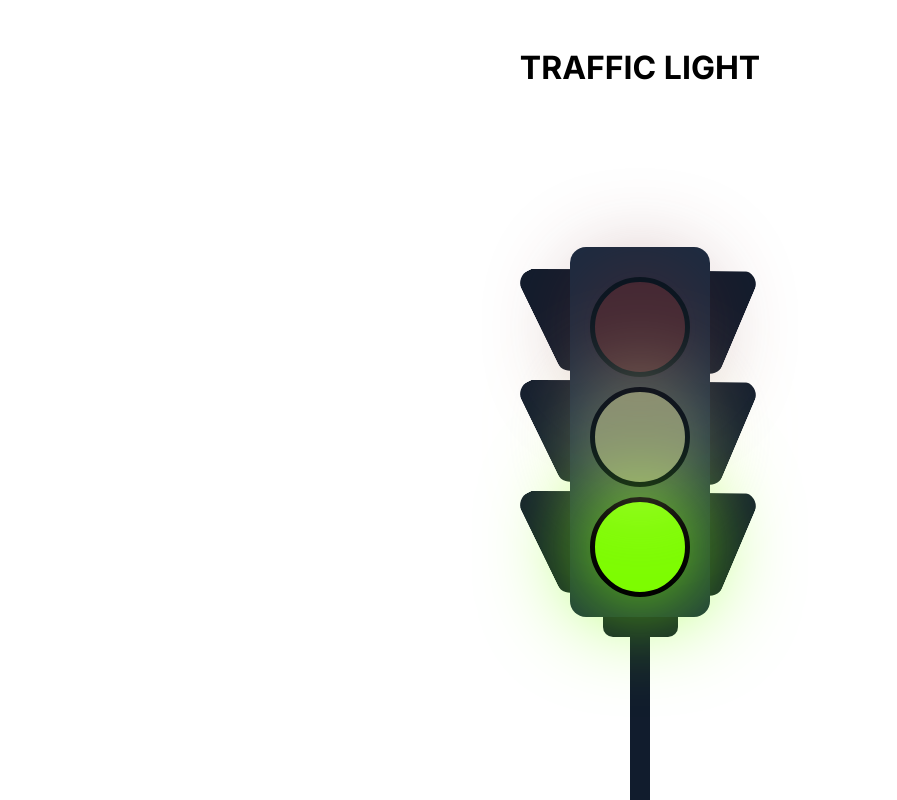
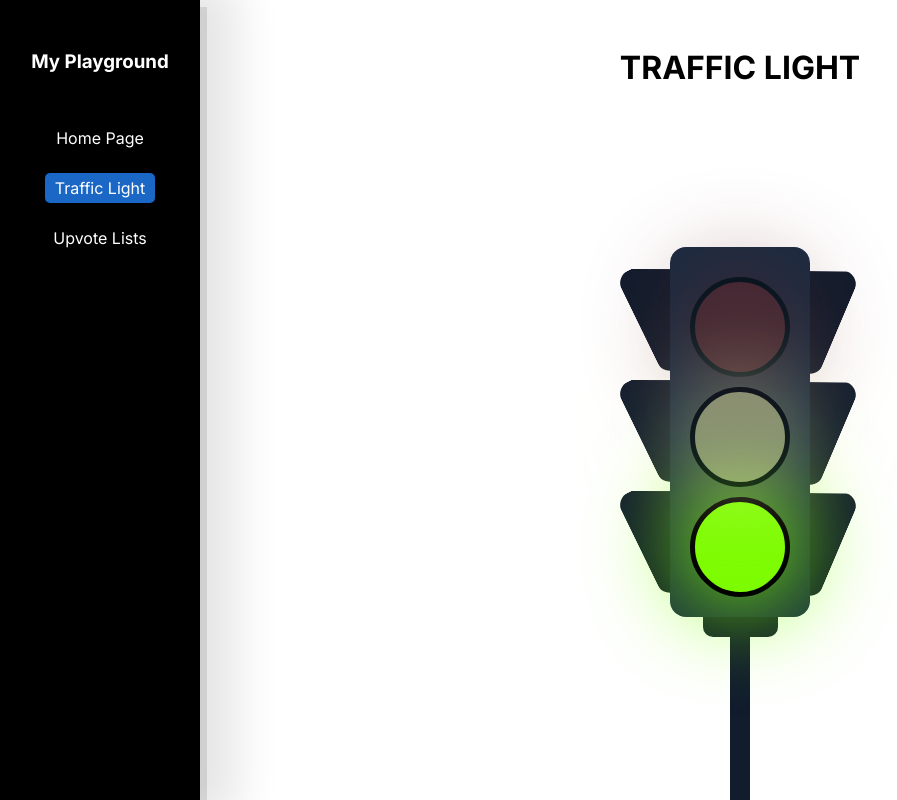
Before and after one commit to GabrielHammermeister/playground, a Next.js app: page /pages/traffic-light in a window 1280 px wide. Shown: the whole page, without its empty margins (0-897 px from the left). Built offline with nearby package versions, Linux system fonts and the light colour scheme.

Commit message:
feat(general): adds loading and navigation bar components

```diff
--- /dev/null
+++ b/src/app/components/LoadingCircleDots/styles.module.css
@@ -0,0 +1,85 @@
+.ldsRoller {
+    display: inline-block;
+    position: relative;
+    top: 20%;
+    width: 80px;
+    height: 80px;
+}
+.ldsRoller div {
+    animation: ldsRoller 1.2s cubic-bezier(0.5, 0, 0.5, 1) infinite;
+    transform-origin: 40px 40px;
+}
+.ldsRoller div:after {
+    content: " ";
+    display: block;
+    position: absolute;
+    width: 7px;
+    height: 7px;
+    border-radius: 50%;
+    margin: -4px 0 0 -4px;
+    background: black;
+}
+.ldsRoller div:nth-child(1) {
+    animation-delay: -0.036s;
+}
+.ldsRoller div:nth-child(1):after {
+    top: 63px;
+    left: 63px;
+}
+.ldsRoller div:nth-child(2) {
+    animation-delay: -0.072s;
+}
+.ldsRoller div:nth-child(2):after {
+    top: 68px;
+    left: 56px;
+}
+.ldsRoller div:nth-child(3) {
+    animation-delay: -0.108s;
+}
+.ldsRoller div:nth-child(3):after {
+    top: 71px;
+    left: 48px;
+}
+.ldsRoller div:nth-child(4) {
+    animation-delay: -0.144s;
+}
+.ldsRoller div:nth-child(4):after {
+    top: 72px;
+    left: 40px;
+}
+.ldsRoller div:nth-child(5) {
+    animation-delay: -0.18s;
+}
+.ldsRoller div:nth-child(5):after {
+    top: 71px;
+    left: 32px;
+}
+.ldsRoller div:nth-child(6) {
+    animation-delay: -0.216s;
+}
+.ldsRoller div:nth-child(6):after {
+    top: 68px;
+    left: 24px;
+}
+.ldsRoller div:nth-child(7) {
+    animation-delay: -0.252s;
+}
+.ldsRoller div:nth-child(7):after {
+    top: 63px;
+    left: 17px;
+}
+.ldsRoller div:nth-child(8) {
+    animation-delay: -0.288s;
+}
+.ldsRoller div:nth-child(8):after {
+    top: 56px;
+    left: 12px;
+}
+@keyframes ldsRoller {
+    0% {
+        transform: rotate(0deg);
+    }
+    100% {
+        transform: rotate(360deg);
+    }
+}
--- /dev/null
+++ b/src/app/components/NavigationBar/index.tsx
@@ -0,0 +1,22 @@
+'use client'
+
+import Link from "next/link";
+import {ROUTES} from "@/app/constants/Router";
+import styles from './styles.module.css'
+import {usePathname} from "next/navigation";
+
+export default function NavigationBar() {
+    const pathname = usePathname()
+
+    return (
+        <nav className={styles.navigationBar}>
+            <h3 className={styles.playgroundLogo}>My Playground</h3>
+
+            <ul className={styles.navigationList}>
+                <li className={`${styles.navigationLink} ${pathname === ROUTES.HOME && styles.activeLink}`}><Link href={ROUTES.HOME}>Home Page</Link></li>
+                <li className={`${styles.navigationLink} ${pathname === ROUTES.TRAFFIC_LIGHT && styles.activeLink}`}><Link href={ROUTES.TRAFFIC_LIGHT}>Traffic Light</Link></li>
+                <li className={`${styles.navigationLink} ${pathname === ROUTES.UPVOTE_LISTS && styles.activeLink}`}><Link href={ROUTES.UPVOTE_LISTS}>Upvote Lists</Link></li>
+            </ul>
+        </nav>
+    )
+}
--- /dev/null
+++ b/src/app/components/NavigationBar/styles.module.css
@@ -0,0 +1,32 @@
+.navigationBar {
+    padding: 50px 20px;
+    background: black;
+    color: white;
+    width: 200px;
+    box-shadow: 7px 7px 0 0 rgba(0,0,0,0.1),20px 0 41px 17px rgba(0,0,0,0.1);
+}
+
+.playgroundLogo {
+    text-align: center;
+    padding-bottom: 50px;
+}
+
+.navigationList {
+    list-style: none;
+    display: flex;
+    flex-direction: column;
+    gap: 20px;
+    align-items: center;
+}
+
+
+.navigationLink {
+    border-radius: 5px;
+    padding: 5px 10px;
+}
+.navigationLink:hover {
+    text-decoration: underline;
+}
+.activeLink {
+    background: #1b67c5;
+}
--- /dev/null
+++ b/src/app/constants/Router.ts
@@ -0,0 +1,7 @@
+const BASE_PATH = '/pages/'
+
+export enum ROUTES {
+    HOME = '/',
+    TRAFFIC_LIGHT = BASE_PATH + 'traffic-light',
+    UPVOTE_LISTS = BASE_PATH + 'upvote-list'
+}
--- a/src/app/layout.tsx
+++ b/src/app/layout.tsx
@@ -4,6 +4,7 @@ import "./globals.css";
 import {Inter} from "next/font/google";
 import React from "react";
 import styles from './page.module.css'
+import NavigationBar from "@/app/components/NavigationBar";
 const inter = Inter({ subsets: ['latin'] })
 
 export const metadata = {
@@ -18,7 +19,8 @@ export default function RootLayout({
 }) {
   return (
     <html lang="en">
-      <body className={inter.className}>
+      <body className={inter.className} style={{display: 'flex'}}>
+        <NavigationBar/>
         <main className={styles.main}>
 
             {children}
```
Also changed, not shown: src/app/components/LoadingCircleDots/index.tsx (added, +16 -0 lines), src/app/pages/loading.tsx (+3 -12 lines), src/app/pages/upvote-list/page.tsx (+8 -3 lines).
